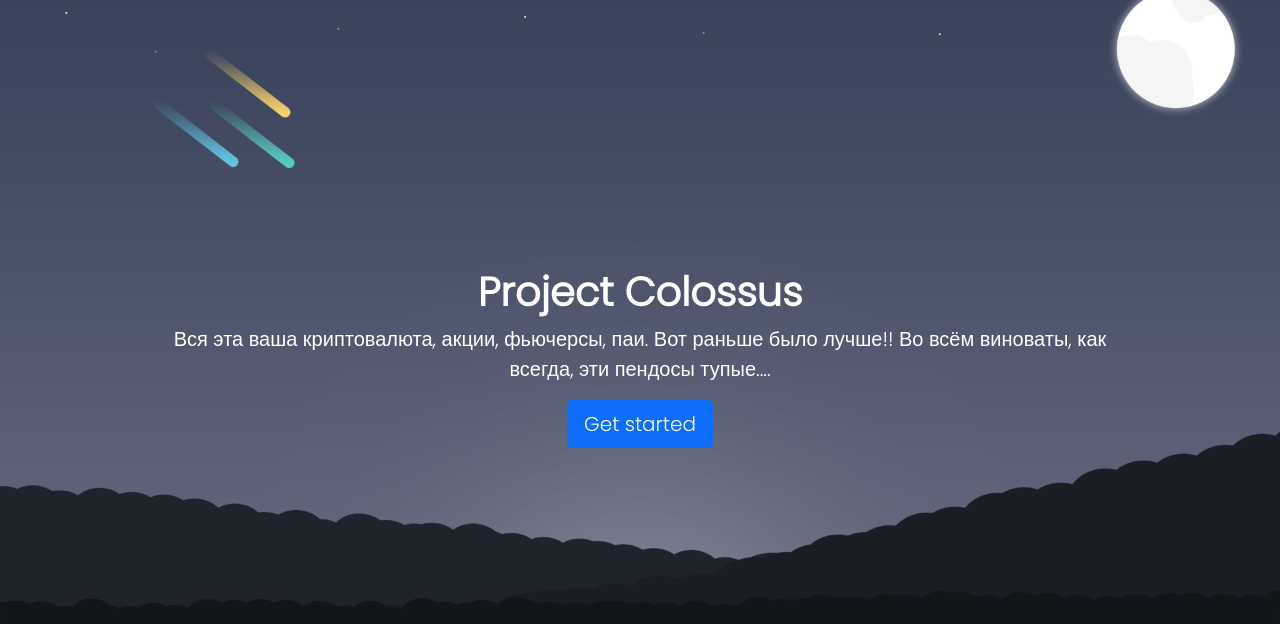
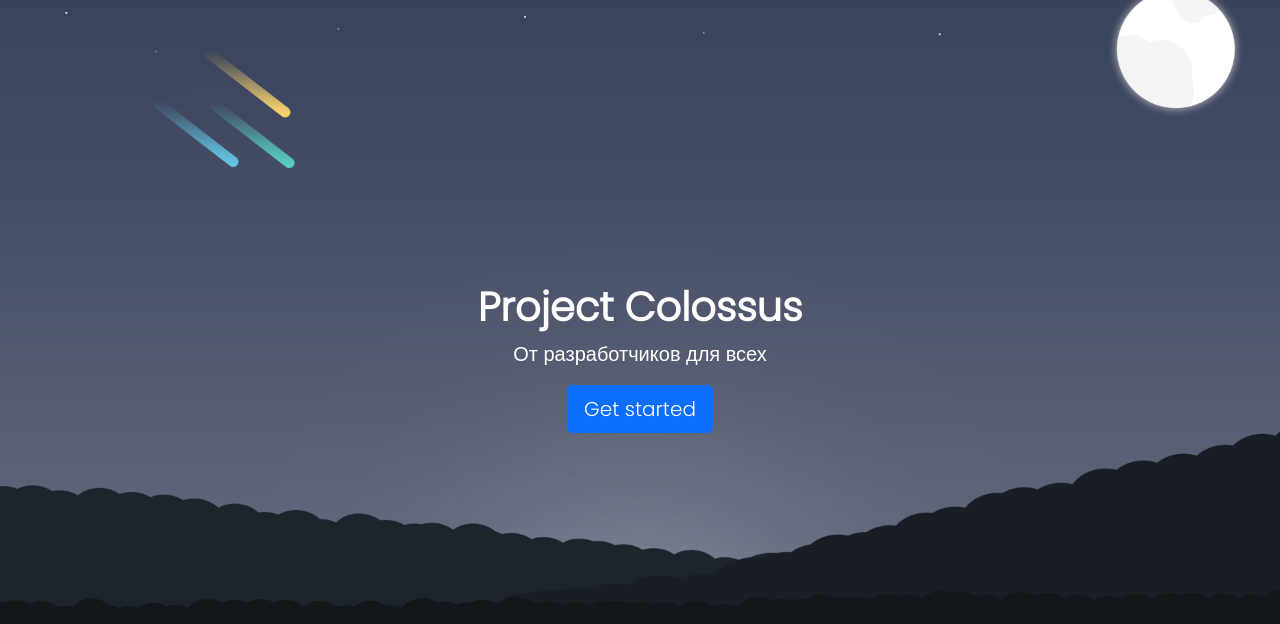
Before and after one commit to KOSTEN19/colossus, a Django app: page / in a window 1280 px wide. Shown: the part 52-676 px from the top of the page. Run offline with Django 4.2, Linux system fonts and the light colour scheme; some libraries are stand-ins or nearby versions; some web fonts are replaced.

Commit message:
Update website/templates/main.html

```diff
--- a/website/templates/main.html
+++ b/website/templates/main.html
@@ -5,7 +5,7 @@
 <main class="px-3">
 
   <h1 class="fw-bold">Project Colossus</h1>
-  <p class="lead">Вся эта ваша криптовалюта, акции, фьючерсы, паи. Вот раньше было лучше!! Во всём виноваты, как всегда, эти пендосы тупые....</p>
+  <p class="lead">От разработчиков для всех</p>
   {% if not request.user.is_authenticated %}
   {% if language == "en" %}
   <p class="lead"><a type="button" href="/registory/" class="btn btn-primary btn-lg" id="buttonalert">Get started</a></p>
```
